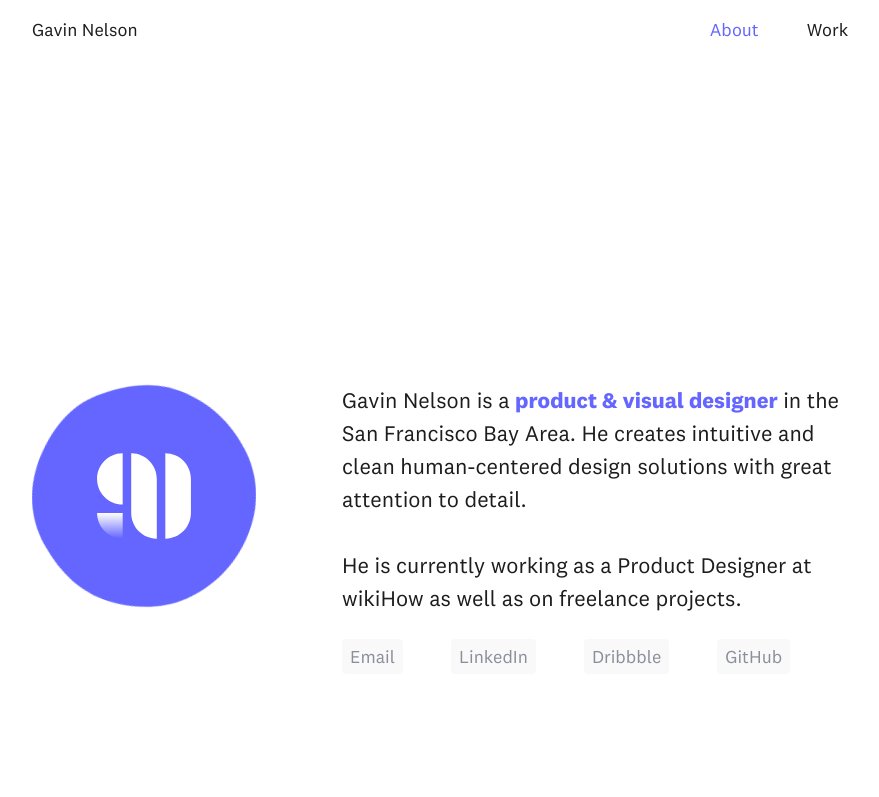
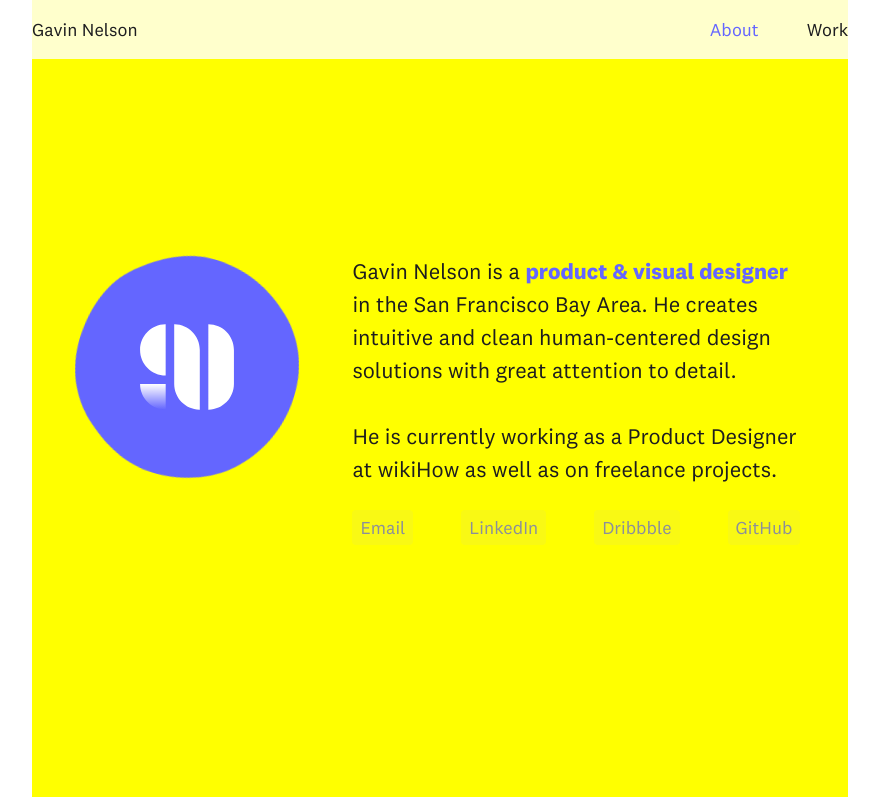
Before and after one commit to gavinmn/nelson.co, a Gatsby site: page / in a window 1280 px wide. Shown: the top 797 px of the page, without its empty margins (200-1079 px from the left). Built offline with nearby package versions, Linux system fonts and the light colour scheme; Gatsby itself is replaced by a stand-in of ours; a web font is replaced by a local one.

Commit message:
changed hero to be centered in viewport

```diff
--- a/src/components/hero.js
+++ b/src/components/hero.js
@@ -7,7 +7,7 @@
 import StyledLink from "./styledlink"
 
 const HeroContainer = styled.div`
-	margin-top: 12rem;
+	/*margin-top: 12rem;*/
 	display: grid;
 	grid-template-columns: auto;
 	grid-template-rows: [1] auto [2] auto [3] auto [end];
@@ -44,7 +44,7 @@
 	max-width:100%;
 	justify-content: space-between;
 	margin-top: 1rem;
-	margin-bottom: 8rem;
+	/*margin-bottom: 8rem;*/
 	grid-row: 3;
 
 	@media only screen and (min-width: 445px) {
--- a/src/pages/index.js
+++ b/src/pages/index.js
@@ -9,6 +9,14 @@
 import Shot from "../components/shot"
 import "./fonts.css"
 
+
+const HeroContainer = styled.div`
+	display: grid;
+	background-color:yellow;
+	height: 100vh;
+	align-items: center;
+	justify-content: center;
+`
 
 const SampleGrid = styled.div`
 	display: grid;
@@ -28,8 +36,9 @@
 		<Layout location={props.location}>
 
 	    <SEO title="About" />
-
-	    <Hero />
+	    <HeroContainer>
+	    	<Hero />
+    	</HeroContainer>
 	    <a id="work"></a>
 	    <CaseStudy
 
```
